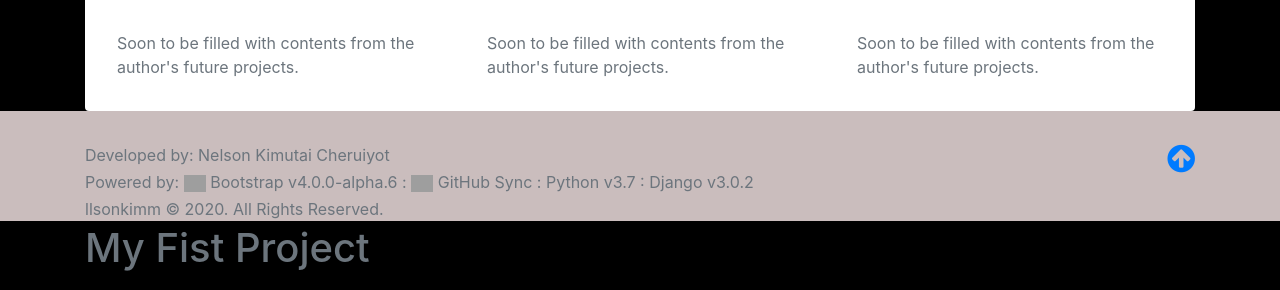
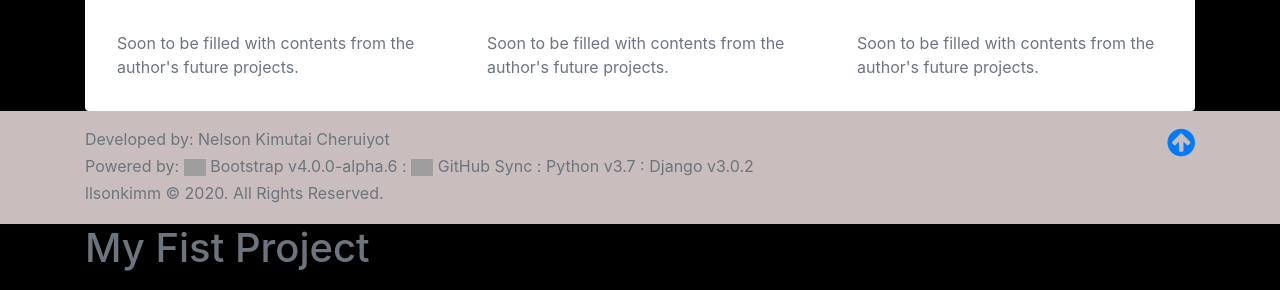
Before and after one commit to llsonkimm/mysite, a Django app: page /1/ in a window 1280 px wide. Shown: the part 2514-2804 px from the top of the page. Run offline with Django 3.2, Linux system fonts and the light colour scheme; data comes from the database, SQL or seed files in the repository; some libraries are stand-ins or nearby versions; grey boxes are pictures that could not be loaded.

Commit message:
style4.css

```diff
--- a/describes/static/style4.css
+++ b/describes/static/style4.css
@@ -116,8 +116,8 @@ body {
  color: magenta;
 }
 footer {
-  padding-top: 2rem;
-  padding-bottom: 0rem;
+  padding-top: 1rem;
+  padding-bottom: 1rem;
   background-color: #cec1c1fb;
   margin-bottom: 0em;
 }
```
